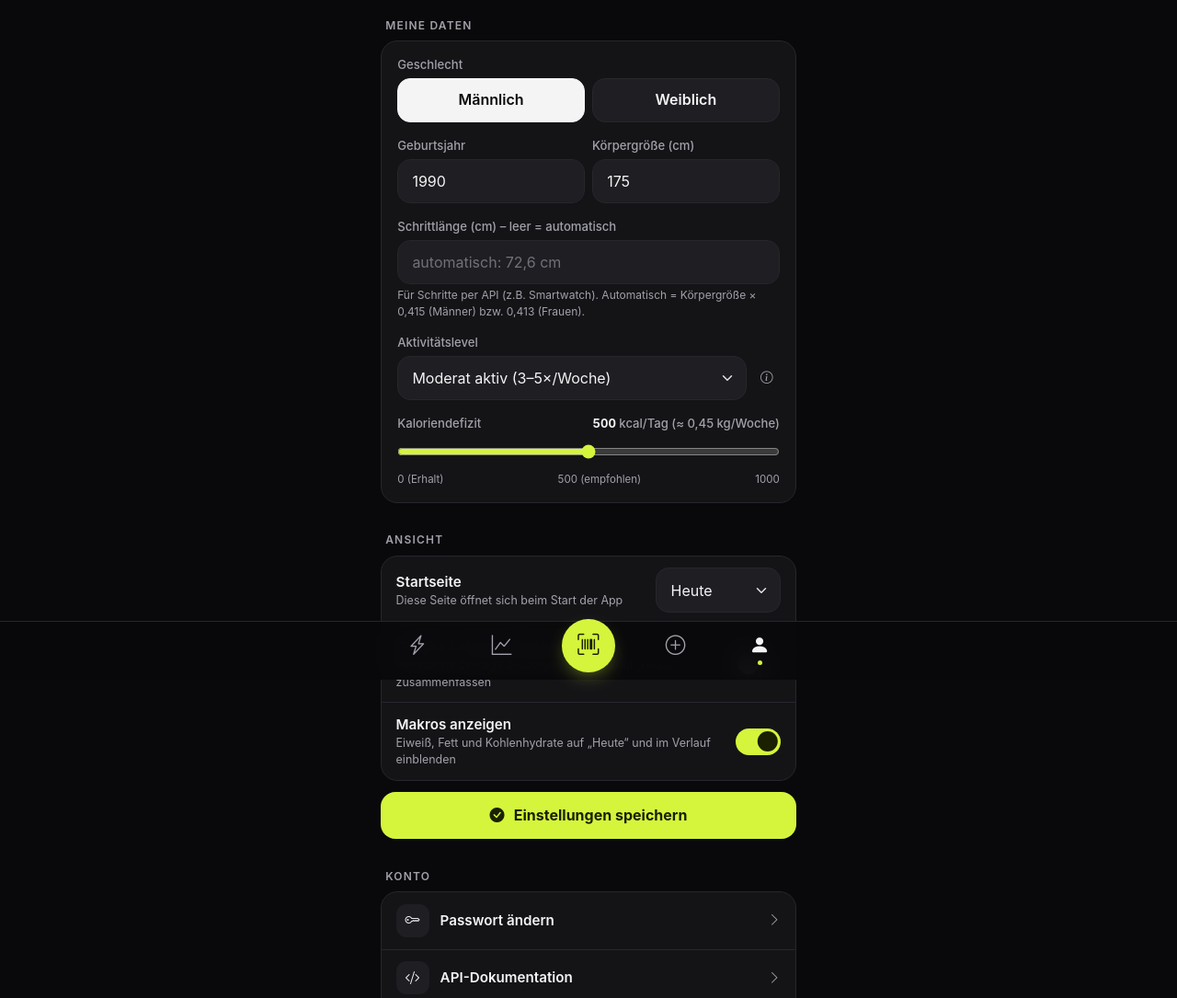
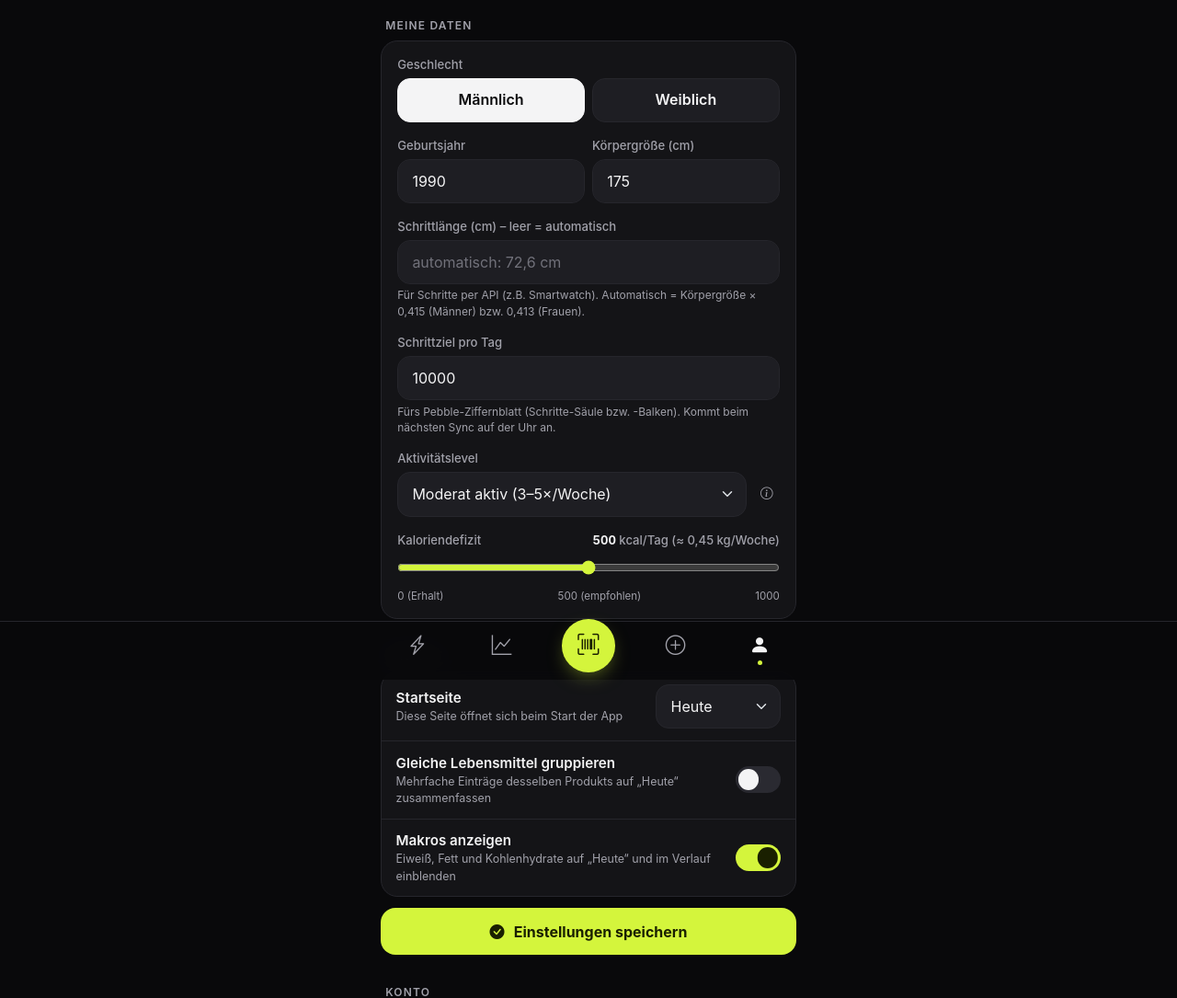
Before and after one commit to dieserEickmeier/kaloreinda, a PHP site: page /einstellungen.php in a window 1280 px wide. Shown: the part 61-1146 px from the top of the page at 92% size. Run offline with PHP 8.4, Linux system fonts and the light colour scheme; the visitor is signed in with stand-in values (Sample User, id 1); data that the repository does not hold is empty; a stand-in replaces the project's code that opens the database connection; some libraries are stand-ins or nearby versions.

Commit message:
Schrittziel in den Einstellungen, Schritte-API liefert es ans Ziffernblatt
Co-Authored-By: Claude Opus 5.5 <noreply@anthropic.com>

```diff
--- a/api/activity.php
+++ b/api/activity.php
@@ -10,7 +10,7 @@
  *        an/vor dem Tag) und ERSETZT den Schritte-Eintrag des Tages (idempotent –
  *        der Aufruf darf beliebig oft mit dem aktuellen Tagesstand kommen).
  *        Antwort enthält zusätzlich die Tagesbilanz: aktiv_gesamt, gegessen,
- *        ziel, uebrig (wie auf „Heute“)
+ *        ziel, uebrig (wie auf „Heute“) sowie das schrittziel aus den Einstellungen
  * GET    /api/activity.php?datum=2026-06-22&exclude_workout=1
  * DELETE /api/activity.php  Body: { "id": 1 }
  *
@@ -163,7 +163,8 @@ if ($method === 'POST') {
                           'aktiv_gesamt' => (int)round($tag['aktivKcal']),
                           'gegessen' => (int)round($tag['kcal']),
                           'ziel' => (int)round($tag['ziel']),
-                          'uebrig' => (int)round($tag['uebrig'])]);
+                          'uebrig' => (int)round($tag['uebrig']),
+                          'schrittziel' => (int)($profil['schrittziel'] ?? 10000)]);
         exit;
     }
 
--- a/api_docs.php
+++ b/api_docs.php
@@ -163,14 +163,14 @@ $actEndpoints = [
     [
         'method' => 'POST',
         'path'   => 'activity.php',
-        'desc'   => 'Schritte eintragen – der Server rechnet kcal = Schritte × Schrittlänge (m) × 0,00057 × Gewicht und ersetzt den Schritte-Eintrag des Tages. Schrittlänge aus den Einstellungen (leer = Körpergröße × 0,415 bzw. 0,413), Gewicht = letzte Messung an/vor dem Tag. Darf beliebig oft mit dem aktuellen Tagesstand aufgerufen werden. Die Antwort enthält die Tagesbilanz wie auf „Heute“: aktiv_gesamt, gegessen, ziel und uebrig (kcal).',
+        'desc'   => 'Schritte eintragen – der Server rechnet kcal = Schritte × Schrittlänge (m) × 0,00057 × Gewicht und ersetzt den Schritte-Eintrag des Tages. Schrittlänge aus den Einstellungen (leer = Körpergröße × 0,415 bzw. 0,413), Gewicht = letzte Messung an/vor dem Tag. Darf beliebig oft mit dem aktuellen Tagesstand aufgerufen werden. Die Antwort enthält die Tagesbilanz wie auf „Heute“: aktiv_gesamt, gegessen, ziel und uebrig (kcal), dazu das Schrittziel aus den Einstellungen.',
         'params' => [
             'schritte'    => 'Schritte des Tages gesamt (0–200000; 0 entfernt den Eintrag)',
             'datum'       => 'Optional, YYYY-MM-DD (Standard: heute)',
             'bezeichnung' => 'Optional (Standard: „Schritte“)',
         ],
         'example_req' => '{"schritte": 8432, "user_id": ' . $currentUser['id'] . ', "api_key": "..."}',
-        'example_res' => '{"ok":true,"id":46,"datum":"2026-06-22","bezeichnung":"Schritte","schritte":8432,"schrittlaenge_m":0.755,"kg":81.7,"kcal":296,"ersetzt":1,"aktiv_gesamt":296,"gegessen":1240,"ziel":2386,"uebrig":1146}',
+        'example_res' => '{"ok":true,"id":46,"datum":"2026-06-22","bezeichnung":"Schritte","schritte":8432,"schrittlaenge_m":0.755,"kg":81.7,"kcal":296,"ersetzt":1,"aktiv_gesamt":296,"gegessen":1240,"ziel":2386,"uebrig":1146,"schrittziel":10000}',
     ],
     [
         'method' => 'DELETE',
--- a/einstellungen.php
+++ b/einstellungen.php
@@ -50,17 +50,18 @@ if ($_SERVER['REQUEST_METHOD'] === 'POST' && isset($_POST['action'])) {
     // Leer = automatisch aus Körpergröße (NULL); sonst 30–150 cm
     $schrittRaw  = trim(str_replace(',', '.', $_POST['schrittlaenge'] ?? ''));
     $schritt     = is_numeric($schrittRaw) ? round(max(30, min(150, (float)$schrittRaw)), 1) : null;
+    $schrittziel = max(1000, min(100000, (int)($_POST['schrittziel'] ?? 10000)));
 
     $stmtEx = $db->prepare("SELECT id FROM profil WHERE user_id = ? LIMIT 1");
     $stmtEx->bind_param("i", $userId); $stmtEx->execute();
     $existing = $stmtEx->get_result()->fetch_assoc();
     if ($existing) {
-        $stmt = $db->prepare("UPDATE profil SET groesse_cm=?, aktivitaet=?, defizit_kcal=?, geschlecht=?, geburtsjahr=?, eintraege_gruppieren=?, makros_anzeigen=?, startseite=?, schrittlaenge_cm=? WHERE id=? AND user_id=?");
+        $stmt = $db->prepare("UPDATE profil SET groesse_cm=?, aktivitaet=?, defizit_kcal=?, geschlecht=?, geburtsjahr=?, eintraege_gruppieren=?, makros_anzeigen=?, startseite=?, schrittlaenge_cm=?, schrittziel=? WHERE id=? AND user_id=?");
         $existingId = $existing['id'];
-        $stmt->bind_param('isisiiisdii', $groesse, $aktivitaet, $defizit, $geschlecht, $geburtsjahr, $gruppieren, $makros, $startseite, $schritt, $existingId, $userId);
+        $stmt->bind_param('isisiiisdiii', $groesse, $aktivitaet, $defizit, $geschlecht, $geburtsjahr, $gruppieren, $makros, $startseite, $schritt, $schrittziel, $existingId, $userId);
     } else {
-        $stmt = $db->prepare("INSERT INTO profil (user_id, groesse_cm, aktivitaet, defizit_kcal, geschlecht, geburtsjahr, eintraege_gruppieren, makros_anzeigen, startseite, schrittlaenge_cm) VALUES (?,?,?,?,?,?,?,?,?,?)");
-        $stmt->bind_param('iisisiiisd', $userId, $groesse, $aktivitaet, $defizit, $geschlecht, $geburtsjahr, $gruppieren, $makros, $startseite, $schritt);
+        $stmt = $db->prepare("INSERT INTO profil (user_id, groesse_cm, aktivitaet, defizit_kcal, geschlecht, geburtsjahr, eintraege_gruppieren, makros_anzeigen, startseite, schrittlaenge_cm, schrittziel) VALUES (?,?,?,?,?,?,?,?,?,?,?)");
+        $stmt->bind_param('iisisiiisdi', $userId, $groesse, $aktivitaet, $defizit, $geschlecht, $geburtsjahr, $gruppieren, $makros, $startseite, $schritt, $schrittziel);
     }
     $stmt->execute();
     echo '<script>location.href="einstellungen.php?saved=1"</script>'; exit;
@@ -133,6 +134,14 @@ $defizitAkt = (int)($profil['defizit_kcal'] ?? 500);
                    value="<?= !empty($profil['schrittlaenge_cm']) ? rtrim(rtrim(number_format((float)$profil['schrittlaenge_cm'], 1, ',', ''), '0'), ',') : '' ?>"
                    placeholder="automatisch: <?= number_format(schrittlaengeAutoCm($profil ?? []), 1, ',', '') ?> cm">
             <div class="tile__sub">Für Schritte per API (z.B. Smartwatch). Automatisch = Körpergröße × 0,415 (Männer) bzw. 0,413 (Frauen).</div>
+        </div>
+
+        <div class="mb-3">
+            <label class="form-label" for="fSchrittziel">Schrittziel pro Tag</label>
+            <input type="number" name="schrittziel" id="fSchrittziel" min="1000" max="100000" step="500"
+                   value="<?= (int)($profil['schrittziel'] ?? 10000) ?>"
+                   class="form-control" inputmode="numeric">
+            <div class="tile__sub">Fürs Pebble-Ziffernblatt (Schritte-Säule bzw. -Balken). Kommt beim nächsten Sync auf der Uhr an.</div>
         </div>
 
         <div class="mb-3">
--- a/pebble/shared/pkjs/index.js
+++ b/pebble/shared/pkjs/index.js
@@ -5,7 +5,8 @@
 // Empfängt {STEPS, DATE} von der Uhr und schickt sie an die API:
 //   POST <API-Adresse>  {"schritte": STEPS, "datum": DATE, "api_key": …}
 // Antwort an die Uhr: RESULT_KCAL (+ Tagesbilanz: RESULT_REST = noch übrig,
-// RESULT_AKTIV = Aktivkalorien gesamt, RESULT_EATEN = gegessen, RESULT_GOAL = Ziel)
+// RESULT_AKTIV = Aktivkalorien gesamt, RESULT_EATEN = gegessen, RESULT_GOAL = Ziel,
+// RESULT_STEP_GOAL = Schrittziel aus den Einstellungen)
 // oder RESULT_ERR + RESULT_RETRY
 // (1 = Netzfehler, Uhr versucht es in 5 Minuten erneut).
 //
@@ -60,6 +61,7 @@ function syncSteps(steps, datum) {
       if (typeof res.aktiv_gesamt === 'number') msg.RESULT_AKTIV = res.aktiv_gesamt | 0;
       if (typeof res.gegessen === 'number')     msg.RESULT_EATEN = res.gegessen | 0;
       if (typeof res.ziel === 'number')         msg.RESULT_GOAL  = res.ziel | 0;
+      if (typeof res.schrittziel === 'number')  msg.RESULT_STEP_GOAL = res.schrittziel | 0;
       sendToWatch(msg);
     } else if (xhr.status === 401) {
       reportError('API-Key ungültig', false);
--- a/pebble/sync-app/package.json
+++ b/pebble/sync-app/package.json
@@ -37,7 +37,8 @@
       "RESULT_REST",
       "RESULT_AKTIV",
       "RESULT_EATEN",
-      "RESULT_GOAL"
+      "RESULT_GOAL",
+      "RESULT_STEP_GOAL"
     ],
     "resources": {
       "media": [
--- a/pebble/watchface/package.json
+++ b/pebble/watchface/package.json
@@ -1,7 +1,7 @@
 {
   "name": "kalorien-schritte",
   "author": "KalorienTracker",
-  "version": "2.5.0",
+  "version": "2.6.0",
   "keywords": [
     "pebble-app"
   ],
@@ -35,7 +35,8 @@
       "RESULT_REST",
       "RESULT_AKTIV",
       "RESULT_EATEN",
-      "RESULT_GOAL"
+      "RESULT_GOAL",
+      "RESULT_STEP_GOAL"
     ],
     "resources": {
       "media": [
--- a/schema.sql
+++ b/schema.sql
@@ -97,6 +97,7 @@ CREATE TABLE IF NOT EXISTS profil (
     makros_anzeigen      TINYINT(1) DEFAULT 1,
     startseite           VARCHAR(20) DEFAULT 'heute',
     schrittlaenge_cm     DECIMAL(4,1) DEFAULT NULL,    -- NULL = aus Körpergröße (siehe schrittlaengeM() in includes/ui.php)  -- Seite beim App-Start (siehe startseiten() in includes/ui.php)
+    schrittziel          INT  DEFAULT 10000,           -- Tagesziel Schritte (geht über die Schritte-API ans Ziffernblatt)
     erstellt_am     TIMESTAMP DEFAULT CURRENT_TIMESTAMP,
     aktualisiert_am TIMESTAMP DEFAULT CURRENT_TIMESTAMP ON UPDATE CURRENT_TIMESTAMP,
     FOREIGN KEY (user_id) REFERENCES users(id) ON DELETE CASCADE
@@ -254,3 +255,6 @@ ALTER TABLE profil ADD COLUMN IF NOT EXISTS startseite VARCHAR(20) DEFAULT 'heut
 
 -- 12. Schrittlänge für die Schritte-API (NULL = automatisch aus Körpergröße):
 ALTER TABLE profil ADD COLUMN IF NOT EXISTS schrittlaenge_cm DECIMAL(4,1) DEFAULT NULL AFTER startseite;
+
+-- 13. Schrittziel pro Tag (geht über die Schritte-API ans Ziffernblatt):
+ALTER TABLE profil ADD COLUMN IF NOT EXISTS schrittziel INT DEFAULT 10000 AFTER schrittlaenge_cm;
```
Also changed, not shown: pebble/README.md, 3 other files.
